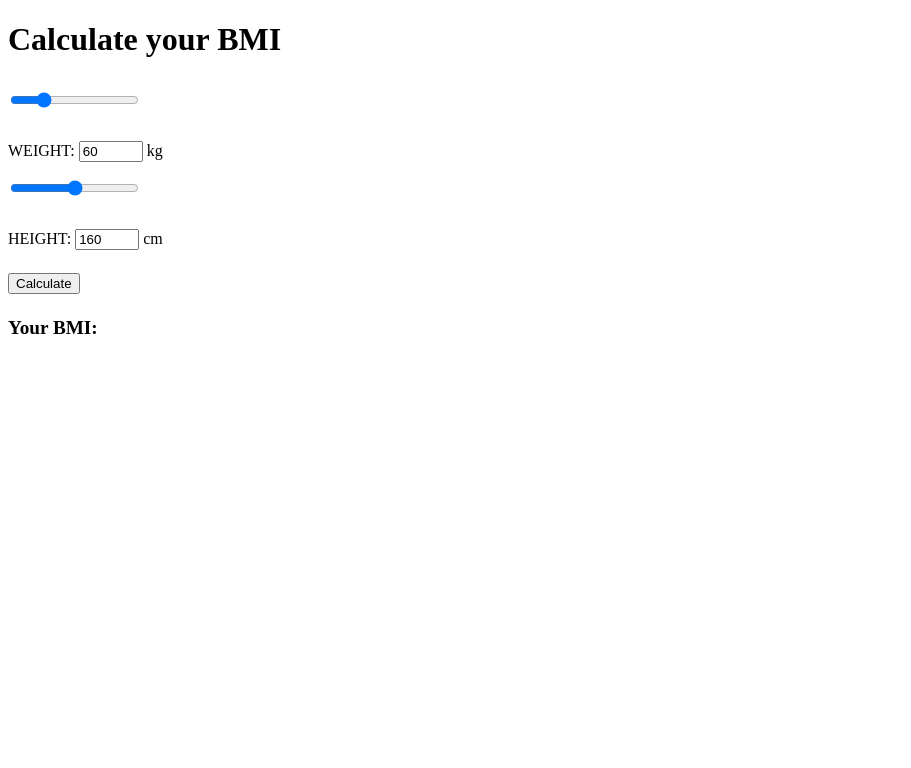
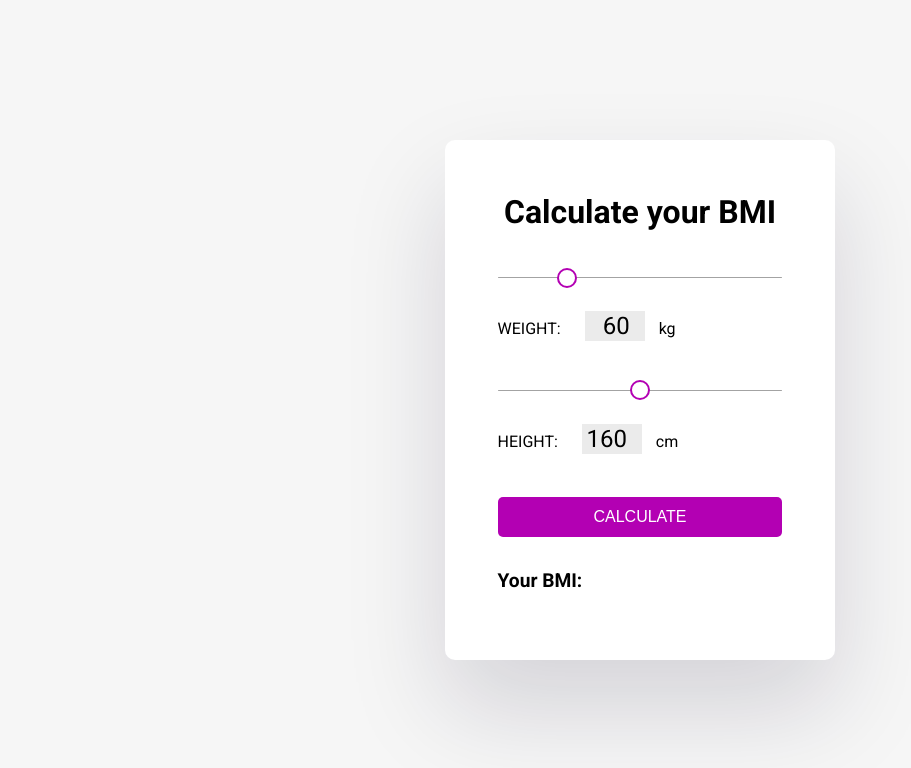
Before and after one commit to Vitamin4uk/bmi_calculator, a plain HTML site: page index.html in a window 1280 px wide. Shown: the whole page, without its empty margins (0-911 px from the left). Drawn offline with Linux system fonts and the light colour scheme.

Commit message:
add css code

```diff
--- a/css/style.css
+++ b/css/style.css
@@ -0,0 +1,198 @@
+/* Import Roboto font from Google Fonts */
+@import url('https://fonts.googleapis.com/css?family=Roboto:400,500,700&display=swap');
+/*
+  Define CSS variables for colors
+*/
+:root {
+  --background-color: #f6f6f6;
+  --vigo-color: #B300B3;
+  --slider-color: #A3A3A3;
+  --input-number-color: #EBEBEB;
+}
+/* Prepare your work table. 😎 */
+* {
+  box-sizing: border-box;
+  margin: 0;
+  padding: 0;
+}
+/*
+  Push sliders down from <h1> tag
+*/
+h1 {
+  text-align: center;
+  margin-left: 0.2em;
+  margin-right: 0.2em;
+  margin-bottom: 0.9em;
+}
+/*
+  Define positioning of the elements inside <body>
+*/
+html,
+body {
+  height: 100%; width: 100%;
+  margin: 0; padding: 0;
+  background-color: var(--background-color);
+  color: black;
+}
+
+body {
+  display: flex;
+  justify-content: center;
+  align-items: center;
+  font-family: 'Roboto', sans-serif;
+}
+/*
+  Styling for calculator <div>
+*/
+.bmi-calculator {
+  border: 5px solid white;
+  border-radius: 10px;
+  box-shadow: rgba(17, 12, 46, 0.15) 0px 48px 100px 0px;
+  padding: 3em;
+  margin: 2em;
+  height: 520px;
+  background-color: white;
+}
+/*
+  Styling for div elements wrapping both sliders
+*/
+.bmi-calculator-weight, .bmi-calculator-height {
+  /* Positioning */
+  /*border: dotted 1px red;*/
+  margin-bottom: 2.2em;
+  width: 100%;
+  /* background:
+    repeating-linear-gradient(90deg, #c8c8c8, #c8c8c8 0.125em /* lines *//*, transparent 0.125em, transparent 1.25em /* space between
+      *//*) 80% no-repeat;
+  /*background-size: 100% /* = 10*1.25em + .125em */ /*20%;*/
+}
+/*
+  Styling for both sliders
+*/
+.weight-slider, .height-slider {
+  width: 100%;
+  height: 1px;
+  border-radius: 10px;
+  background: var(--slider-color); /* Light grey background. */
+  outline: none; /* Remove outline. */
+  /*opacity: 0.7; *//* Set transparency (for mouse-over effects on hover) */
+  /*-webkit-transition: .2s;*/ /* 0.2 seconds transition on hover */
+  /*transition: opacity .2s;*/
+}
+
+/* Mouse-over effects 🖱 računalniška miška */
+/*.weight-slider:hover, .height-slider:hover *//*{
+  opacity: 1; *//* Fully shown on mouse-over *//*
+}*/
+
+
+/* DEFINE STYLING FOR INPUT RANGE SLIDERS & INPUT TYPE NUMBER FOR BROWSER COMPATIBILITY
+  https://css-tricks.com/styling-cross-browser-compatible-range-inputs-css/
+*/
+input[type=range] {
+  -moz-appearance: none; /* Override default CSS styles */
+  -webkit-appearance: none;
+  appearance: none;
+  cursor: pointer;
+}
+
+input[type=range]:focus {
+  outline: none; /* Removes the blue border. You should probably do some kind of focus styling for accessibility reasons though. */
+}
+input[type=range]::-ms-track {
+  width: 100%;
+  cursor: pointer;
+}
+
+/* Special styling for WebKit/Blink */
+input[type=range]::-webkit-slider-thumb {
+  -webkit-appearance: none;
+  border: 2.5px solid var(--vigo-color);
+  height: 20px;
+  width: 20px;
+  border-radius: 40px;
+  background: white;
+  cursor: pointer;
+  margin-top: 0px; /* You need to specify a margin in Chrome, but in Firefox and IE it is automatic */
+  /* box-shadow: 1px 1px 1px #000000, 0px 0px 1px #0d0d0d; */ /* Add cool effects to your sliders! */
+}
+
+/* All the same stuff for Firefox */
+input[type=range]::-moz-range-thumb {
+  /* box-shadow: 1px 1px 1px #000000, 0px 0px 1px #0d0d0d; */
+  border: 2.5px solid var(--vigo-color);
+  height: 20px;
+  width: 20px;
+  border-radius: 40px;
+  background: white;
+  cursor: pointer;
+}
+
+/* All the same stuff for IE */
+input[type=range]::-ms-thumb {
+  /* box-shadow: 1px 1px 1px #000000, 0px 0px 1px #0d0d0d; */
+  border: 2.5px solid var(--vigo-color);
+  height: 20px;
+  width: 20px;
+  border-radius: 40px;
+  background: white;
+  cursor: pointer;
+}
+
+/* INPUT TYPE NUMBER STYLING*/
+input[type=number] {
+  -moz-appearance: none; /* Override default CSS styles */
+  -webkit-appearance: none;
+  cursor: pointer;
+  /* Real styling part :D */
+  background: var(--input-number-color);
+  border-style: none;
+  height: 30px;
+  width: 60px;
+  margin-left: 20px;
+  margin-right: 10px;
+  text-align: right;
+  font-family: 'Roboto', sans-serif;
+  font-size: 1.5em;
+}
+
+input[type=number]:focus {
+  outline: none; /* Removes the blue border. You should probably do some kind of focus styling for accessibility reasons though. */
+}
+
+/*
+  *** END OF DEFAULT STYLING VALUES FOR INPUT RANGE SLIDERS & INPUT TYPE NUMBER ***
+*/
+
+/*
+  Styling for "Calculate" button
+*/
+.gumb {
+  text-align: center;
+  font-size: 1em;
+  color: white;
+  width: 100%;
+  margin-bottom: 10px;
+  border-radius: 5px;
+  padding: 11px 32px;
+  transition: .2s;
+  border: none;
+  background-color: var(--vigo-color);
+  text-transform: uppercase;
+  cursor: pointer;
+}
+.gumb:hover{
+  opacity: .8;
+}
+/*
+  Media querie for iPhone 5
+*/
+@media only screen and (max-width: 325px) {
+  .bmi-calculator {
+    height: 560px;
+  }
+
+  h1 {
+    font-size: 1.5em;
+  }
+}
--- a/index.html
+++ b/index.html
@@ -4,6 +4,7 @@
 <head>
     <meta charset="UTF-8">
     <meta name="viewport" content="width=device-width, initial-scale=1.0">
+    <link rel="stylesheet" href="./css/style.css">
     <title>BMI Calculator</title>
 </head>
 
```
